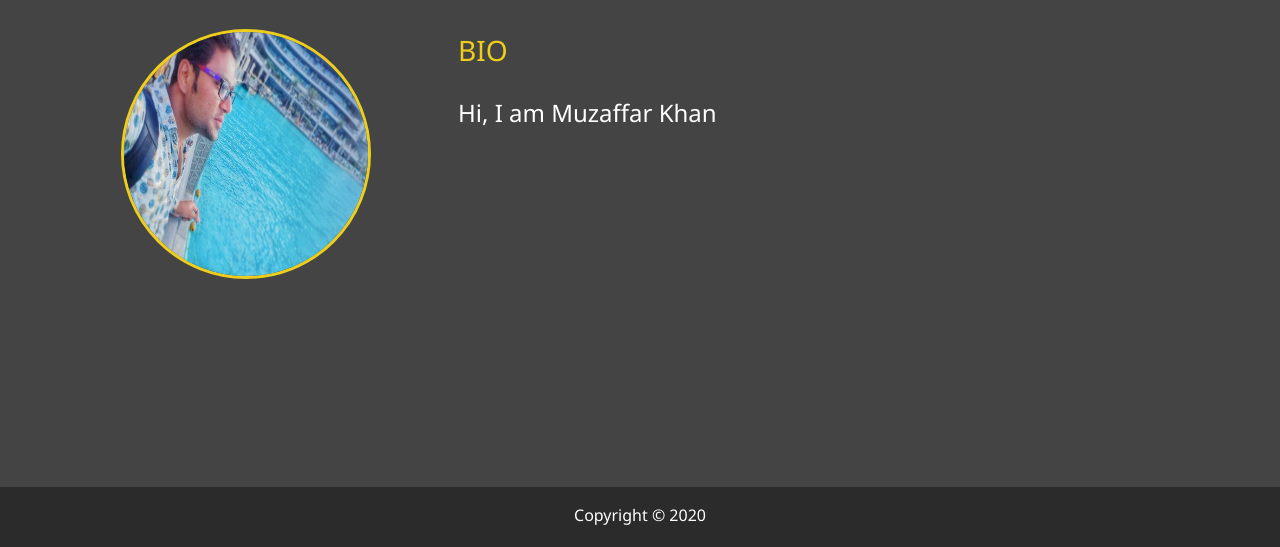
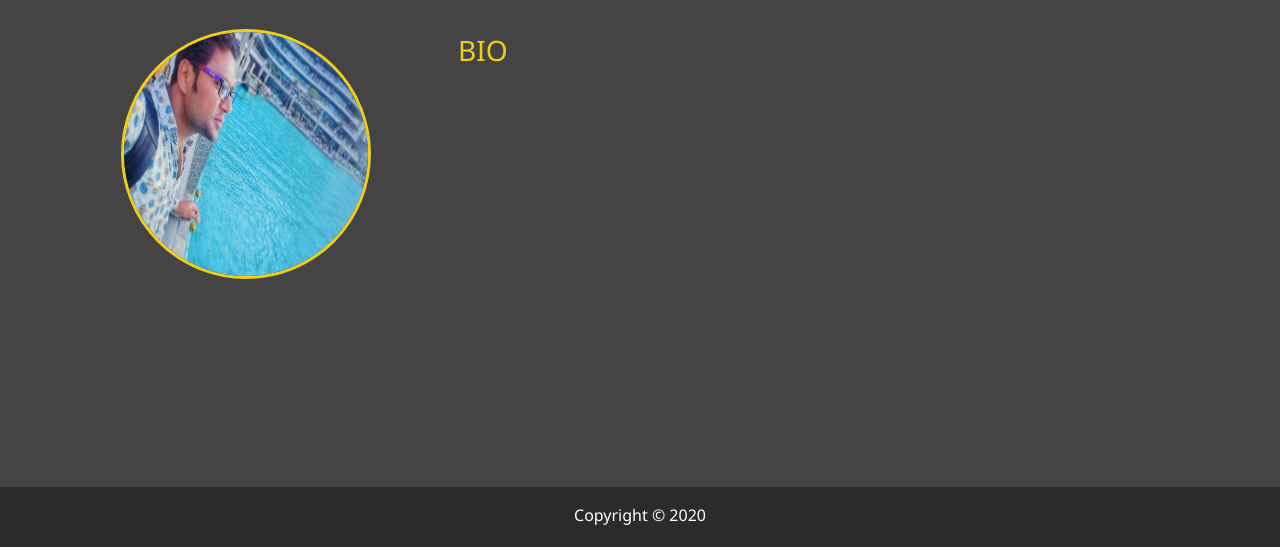
Before and after one commit to muzafferjoya/muzaffarkhan, a website: page about.html in a window 1280 px wide. Shown: the part 253-800 px from the top of the page. Drawn offline with Linux system fonts and the light colour scheme.

Commit message:
new commit

```diff
--- a/about.html
+++ b/about.html
@@ -67,7 +67,7 @@
 
       <div class="bio">
         <h3 class="text-secondary">BIO</h3>
-        <p>Hi, I am Muzaffar Khan</p>
+        <p></p>
       </div>
 
 
```
Also changed, not shown: img/pic.jpg (deleted).
